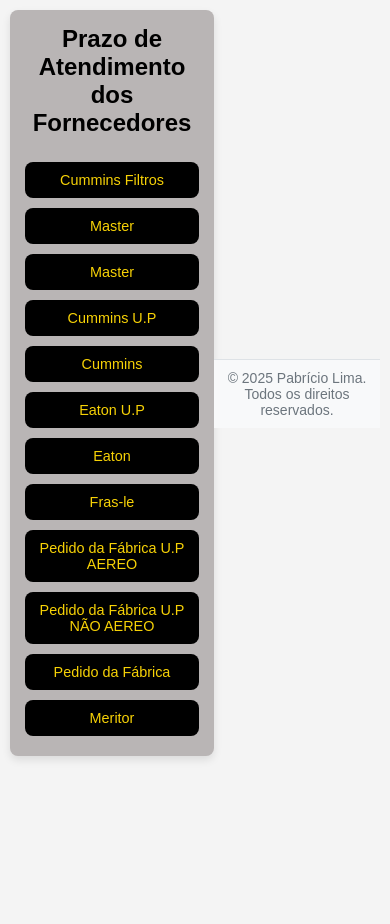
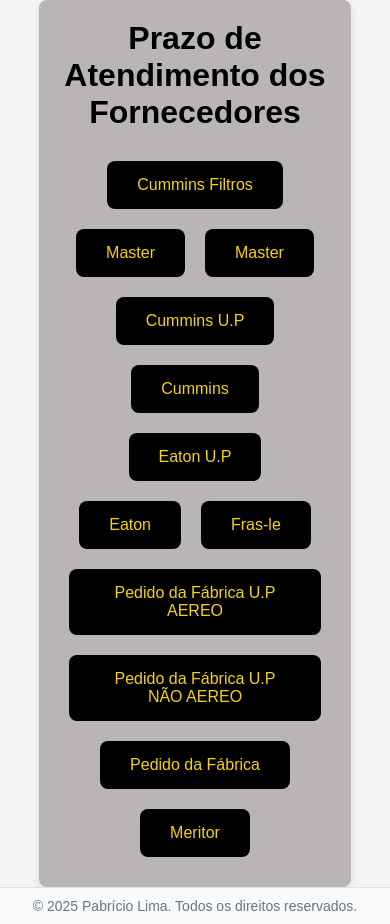
Before and after one commit to Pabriciolima/Previsao-fornecedores, a plain HTML site: page index.html in a window 390 px wide. Before the commit the page ends 844 px from the top, so only its background shows below. Drawn offline with Linux system fonts and the light colour scheme.

Commit message:
atualização do footer

```diff
--- a/index.html
+++ b/index.html
@@ -7,6 +7,7 @@
     <link rel="stylesheet" href="style.css">
 </head>
 <body>
+    <div class="content">
         <div class="container">
             <h1>Prazo de Atendimento dos Fornecedores</h1>
             <div id="fornecedoresList" class="fornecedores-list">
@@ -18,6 +19,7 @@
                 <button id="fecharBtn">Fechar</button>
             </div>
         </div>
+    </div>
 
     <!-- Footer -->
     <footer class="footer">
--- a/style.css
+++ b/style.css
@@ -1,18 +1,29 @@
+/* Reseta margens e padding */
 * {
     margin: 0;
     padding: 0;
     box-sizing: border-box;
 }
 
-body {
+/* Garante que o HTML e o body ocupem toda a altura da tela */
+html, body {
+    height: 100%;
     font-family: Arial, sans-serif;
     background-color: #f4f4f4;
     display: flex;
+    flex-direction: column;
+}
+
+/* Flexbox para garantir que o footer fique na parte inferior */
+.content {
+    flex: 1;
+    display: flex;
+    flex-direction: column;
     justify-content: center;
     align-items: center;
-    height: 100vh;
 }
 
+/* Estilo do container principal */
 .container {
     background-color: #b9b5b5;
     padding: 20px;
@@ -20,13 +31,15 @@ body {
     border-radius: 8px;
     width: 80%;
     max-width: 900px;
+    text-align: center;
 }
 
+/* Estilo do título */
 h1 {
-    text-align: center;
     margin-bottom: 20px;
 }
 
+/* Lista de fornecedores */
 .fornecedores-list {
     display: flex;
     flex-wrap: wrap;
@@ -34,6 +47,7 @@ h1 {
     margin-top: 20px;
 }
 
+/* Itens da lista */
 .fornecedor-item {
     background-color: #000000;
     color: rgb(247, 210, 6);
@@ -48,6 +62,7 @@ h1 {
     background-color: #383b3f;
 }
 
+/* Detalhes do fornecedor */
 .detalhes {
     background-color: #f4f4f4;
     padding: 20px;
@@ -85,78 +100,8 @@ h1 {
     background-color: #aa0303;
 }
 
-/* Exibe o painel de detalhes */
-.hidden {
-    display: none;
-}
-
-/* Estilos responsivos para dispositivos móveis */
-@media screen and (max-width: 768px) {
-    body {
-        height: auto;
-        padding: 10px;
-    }
-
-    .container {
-        width: 100%;
-        max-width: none;
-        padding: 15px;
-    }
-
-    .fornecedores-list {
-        flex-direction: column;
-        align-items: center;
-    }
-
-    .fornecedor-item {
-        width: 100%;
-        margin: 5px 0;
-        padding: 12px;
-        text-align: center;
-    }
-
-    .detalhes {
-        padding: 15px;
-        margin-top: 15px;
-    }
-
-    .detalhes h2 {
-        font-size: 1.5rem;
-    }
-
-    .detalhes p {
-        font-size: 1rem;
-    }
-
-    .detalhes button {
-        padding: 8px 16px;
-    }
-}
-
-@media screen and (max-width: 480px) {
-    h1 {
-        font-size: 1.5rem;
-    }
-
-    .fornecedor-item {
-        font-size: 0.9rem;
-        padding: 10px;
-    }
-
-    .detalhes h2 {
-        font-size: 1.2rem;
-    }
-
-    .detalhes p {
-        font-size: 0.9rem;
-    }
-
-    .detalhes button {
-        padding: 7px 14px;
-    }
-}
+/* Footer */
 .footer {
-    margin-top: 20px;
     text-align: center;
     padding: 10px 0;
     background-color: #f8f9fa;
```
Lines whose indentation alone changed are shown as unchanged.
